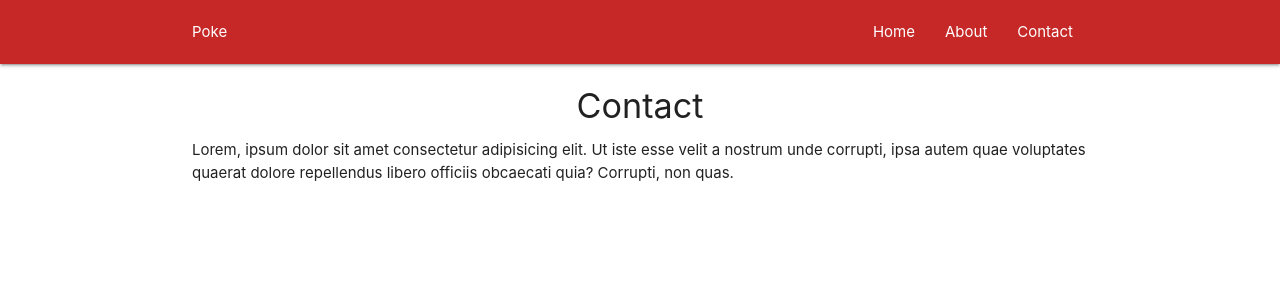
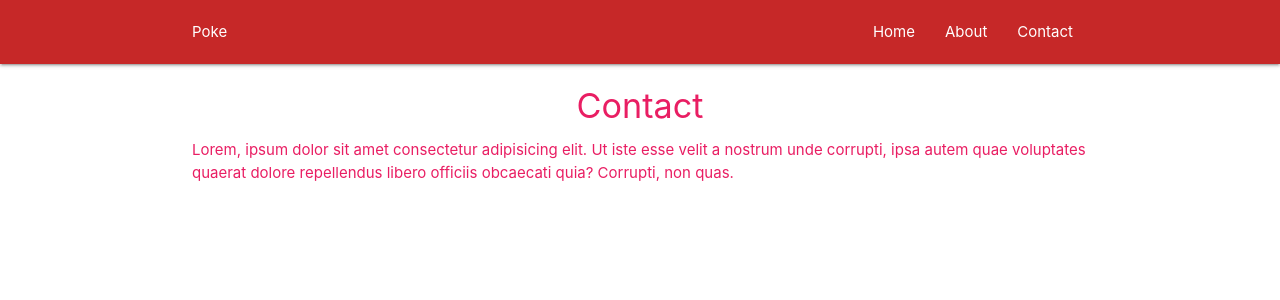
Before and after one commit to DavidBronne/pokeReduxReview, a React (Create React App) app: page /contact in a window 1280 px wide. Shown: the top 300 px of the page. Built offline with nearby package versions, Linux system fonts and the light colour scheme.

Commit message:
HOC application

```diff
--- a/src/component/Contact.js
+++ b/src/component/Contact.js
@@ -1,4 +1,5 @@
 import React from 'react'
+import Rainbow from '../hoc/Rainbow'
 
 const Contact = (props) => {
 /*     console.log('props :>> ', props);
@@ -15,4 +16,4 @@ const Contact = (props) => {
         )
 }
 
-export default Contact
+export default Rainbow(Contact )
--- a/src/hoc/Rainbow.js
+++ b/src/hoc/Rainbow.js
@@ -1,13 +1,15 @@
 import React from 'react'
 
-const Rainbow = (wrappedComponent) => {
-
+const Rainbow = (WrappedComponent) => {
+    const color = ["red", "pink", "orange", "blue"]
+    const randomColour = color[Math.floor(Math.random()*5)]
+    const className= randomColour + "-text"
 
 return (props) => {
 
         return (
             <div className={className}>
-                <wrappedComponent {...props}/>
+                <WrappedComponent {...props}/>
             </div>
         )
     }
```
